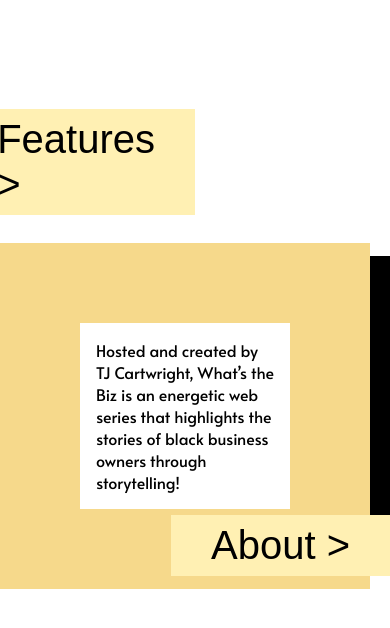
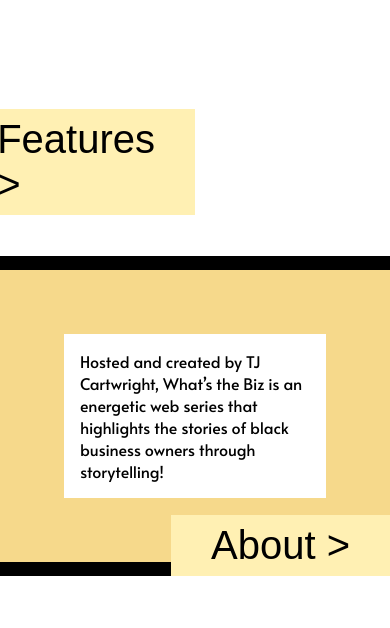
Before and after one commit to ste-beazy/wtb, a plain HTML site: page index.html in a window 390 px wide. Shown: the part 866-1494 px from the top of the page. Drawn offline with Linux system fonts and the light colour scheme; a web font is replaced by a local one.

Commit message:
Reworks about section on home for mobile

```diff
--- a/index.css
+++ b/index.css
@@ -495,6 +495,8 @@
 		align-content: center;
 		background: rgb(246, 217, 139);
 		padding: 4em;
+		font-size: 1em;
+		margin: unset;
 	}
 
 
```
